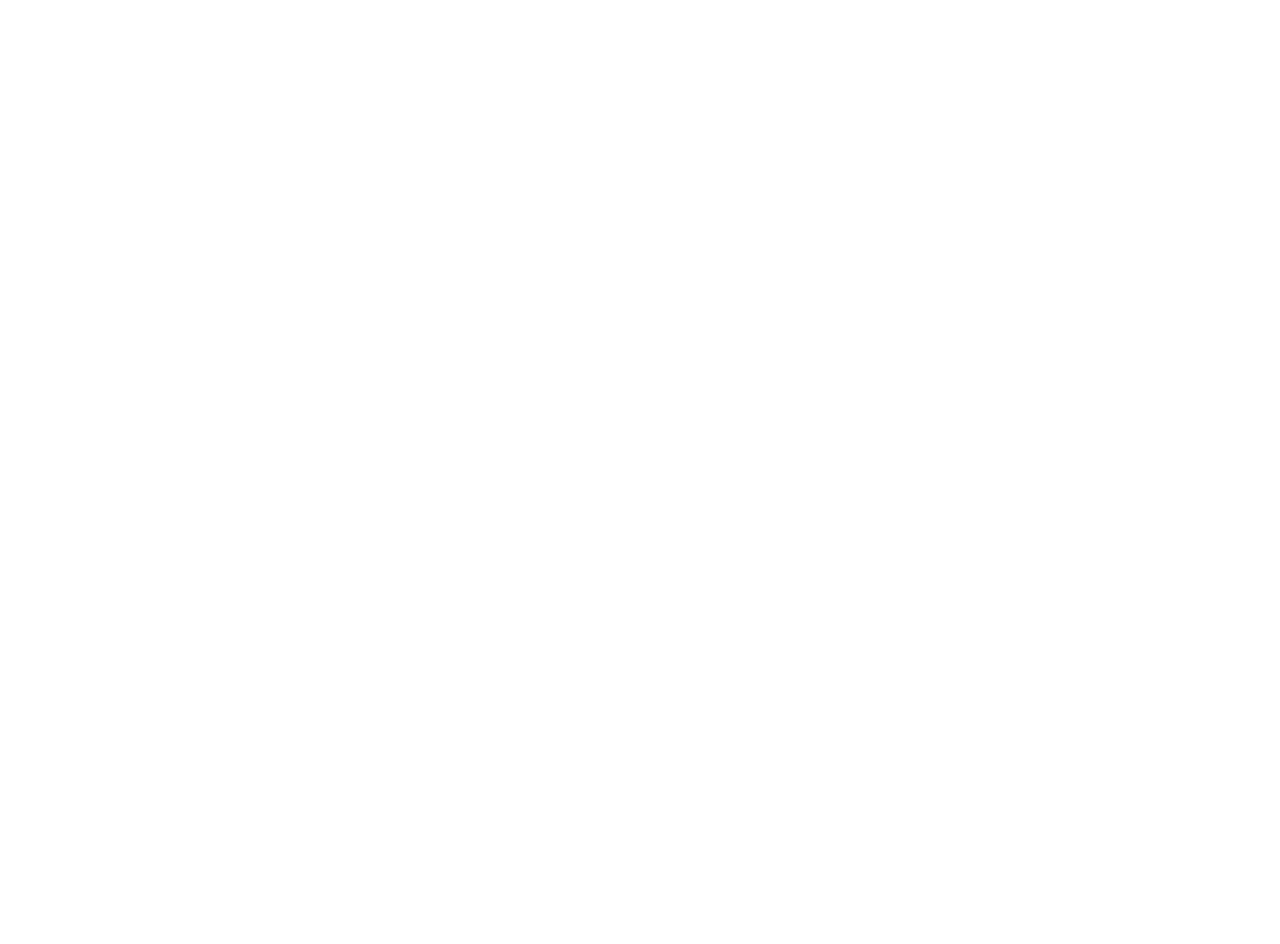
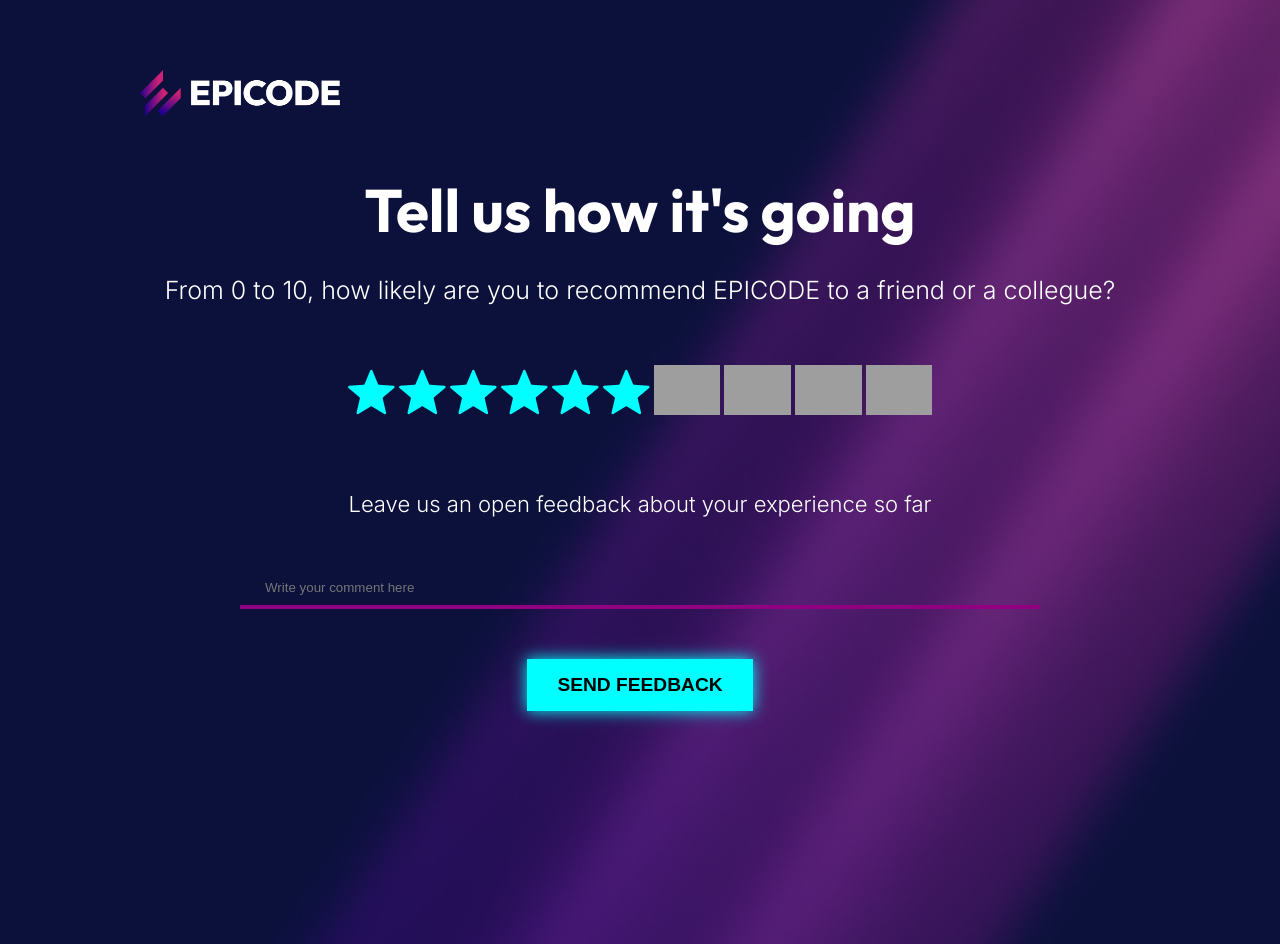
Before and after one commit to Team1-Build-Week-1/Build-Week-1---Team-1, a plain HTML site: page feedback.html in a window 1280 px wide. Before the commit the page ends 800 px from the top, so only its background shows below. Drawn offline with Linux system fonts and the light colour scheme; grey boxes are pictures that could not be loaded.

Commit message:
update Feedback Page

```diff
--- a/feedback.html
+++ b/feedback.html
@@ -3,7 +3,62 @@
   <head>
     <meta charset="UTF-8" />
     <meta name="viewport" content="width=device-width, initial-scale=1.0" />
-    <title>Feddback</title>
+    <link rel="preconnect" href="https://fonts.googleapis.com" />
+    <link rel="preconnect" href="https://fonts.gstatic.com" crossorigin />
+    <link
+      href="https://fonts.googleapis.com/css2?family=Outfit:wght@100..900&display=swap"
+      rel="stylesheet"
+    />
+    <link rel="preconnect" href="https://fonts.googleapis.com" />
+    <link rel="preconnect" href="https://fonts.gstatic.com" crossorigin />
+    <link
+      href="https://fonts.googleapis.com/css2?family=Inter:ital,opsz,wght@0,14..32,100..900;1,14..32,100..900&family=Outfit:wght@100..900&display=swap"
+      rel="stylesheet"
+    />
+    <title>Feedback Page</title>
+    <link rel="stylesheet" href="./rsc/CSS/feedback.css" />
   </head>
-  <body></body>
+
+  <body>
+
+    <div class="logo">
+      <img src="./assets/epicode_logo.png" alt="epicode_logo" />
+    </div>
+
+    <div>
+      <h1>Tell us how it's going</span></h1>
+    </div>
+
+    <div>
+      <p class="instructions">
+        From 0 to 10, how likely are you to recommend EPICODE to a friend or a collegue?
+      </p>
+    </div>
+
+    <div class="stars">
+      <img src="./assets/star.svg" alt="">
+    <img src="./assets/star.svg" alt="">
+    <img src="./assets/star.svg" alt="">
+    <img src="./assets/star.svg" alt="">
+    <img src="./assets/star.svg" alt="">
+    <img src="./assets/star.svg" alt="">
+    <img src="https://upload.wikimedia.org/wikipedia/commons/4/49/Star_empty.svg" class="spenta" alt="vuota">
+    <img src="https://upload.wikimedia.org/wikipedia/commons/4/49/Star_empty.svg" class="spenta" alt="vuota">
+    <img src="https://upload.wikimedia.org/wikipedia/commons/4/49/Star_empty.svg" class="spenta" alt="vuota">
+    <img src="https://upload.wikimedia.org/wikipedia/commons/4/49/Star_empty.svg" class="spenta" alt="vuota">
+
+    </div>
+    <div>
+      <p class="inputComment">Leave us an open feedback about your experience so far</p>
+    </div>
+
+    <div class="action">
+        <input type="text" id="promise-checkbox" placeholder="Write your comment here"/>
+    </div>
+
+    <div class="moreInfo">
+     <button>SEND FEEDBACK</button>
+    </div>
+
+  </body>
 </html>
--- a/rsc/CSS/feedback.css
+++ b/rsc/CSS/feedback.css
@@ -0,0 +1,107 @@
+* {
+  box-sizing: border-box;
+}
+
+body {
+  background-image: url(../../assets/bg.jpg);
+  background-repeat: no-repeat;
+  background-position: center;
+  background-size: cover;
+  margin: 70px 120px;
+  font-size: 16px;
+  font-weight: 200;
+  height: 804px;
+  text-align: center;
+}
+
+.logo img {
+  width: 200px;
+  margin-bottom: 25px;
+  margin-right: 800px;
+}
+
+h1 {
+  color: #ffffff;
+  font-size: 60px;
+  font-weight: bold;
+  font-family: "Outfit", sans-serif;
+  line-height: 50px;
+}
+
+h1 span {
+  font-weight: bold;
+}
+
+h2 {
+  color: #900080;
+  font-family: "Outfit", sans-serif;
+  font-size: 30px;
+  margin-bottom: 0;
+}
+
+.instructions {
+  color: #ffffff;
+  font-family: "Inter", sans-serif;
+  padding-bottom: 15px;
+  margin-top: 0;
+  font-weight: 300;
+  font-size: 25px;
+}
+
+/* STELLINE */
+
+.stars {
+  margin-bottom: 50px;
+}
+
+.spenta {
+  height: 70px;
+  padding-top: 20px;
+}
+
+.inputComment {
+  display: inline-block;
+  color: #ffffff;
+  font-family: "Inter", sans-serif;
+  font-weight: 300;
+  font-size: 22px;
+}
+
+/* INPUT */
+
+.action {
+  width: 100%;
+  display: flex;
+  align-items: center;
+  justify-content: space-between;
+  font-family: "Inter", sans-serif;
+  margin-top: 30px;
+  color: darkgray;
+}
+
+input {
+  display: block;
+  margin: auto;
+  width: 50%;
+  width: 800px;
+  height: 40px;
+  border-style: none;
+  border-bottom: 4px solid #900080;
+  background-color: transparent;
+  padding-left: 25px;
+}
+
+/* BOTTONE INFO */
+
+button {
+  background-color: #00ffff;
+  border: none;
+  padding: 15px 30px;
+  font-size: 1.2rem;
+  box-shadow: 0 0 15px #00ffff;
+  font-weight: bold;
+}
+
+.moreInfo {
+  padding: 50px;
+}
```
